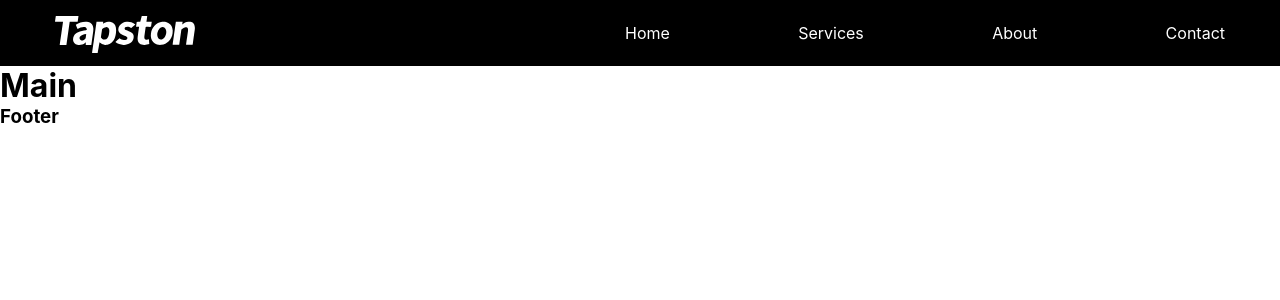
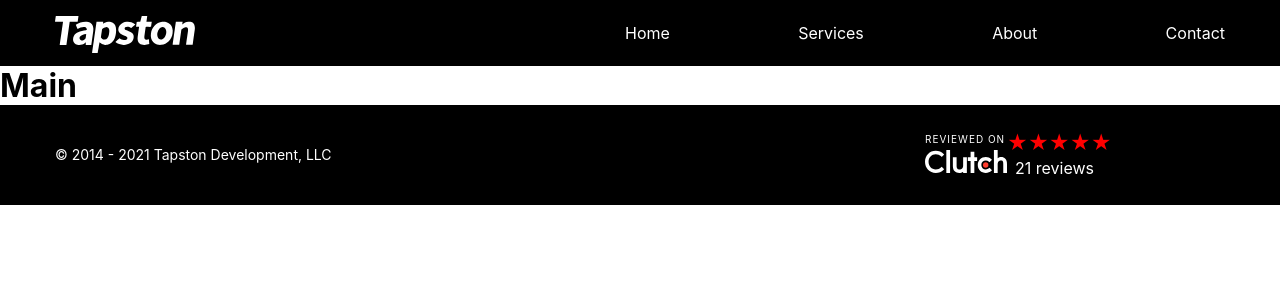
Before and after one commit to 007vict/test-orange, a React (Create React App) app: page / in a window 1280 px wide. Shown: the top 300 px of the page. Built offline with nearby package versions, Linux system fonts and the light colour scheme.

Commit message:
feat: create Footer and css property

```diff
--- a/src/components/Footer.js
+++ b/src/components/Footer.js
@@ -1,9 +1,38 @@
 import React from 'react'
+import classes from '../css/Footer.module.css'
+import container from '../css/Container.module.css'
 
 export default function Footer() {
   return (
-    <footer className='Footer'>
-      <h3>Footer</h3>
+    <footer className={classes.footer}>
+      <div className={container.container}>
+        <div>
+          <h6>© 2014 - 2021 Tapston Development, LLC</h6>
+        </div>
+        <div className={classes.clutch}>
+          <div className={classes.logo_wrapper}>
+            <span className={classes.logo_text}>Reviewed on</span>
+            <a
+              className={classes.logotype}
+              target="_blank"
+              href="https://clutch.co/profile/tapston?utm_source=widget&utm_medium=2&utm_campaign=widget&utm_content=logo#summary"></a>
+          </div>
+          <div className={classes.cont_stars}>
+            <div className={classes.fivestars}>
+              <span class="active"></span>
+              <span class="active"></span>
+              <span class="active"></span>
+              <span></span>
+              <span></span>
+            </div>
+            <span class={classes.reviews_count}>
+              <a href="https://clutch.co/profile/tapston?utm_source=widget&amp;utm_medium=2&amp;utm_campaign=widget&amp;utm_content=num_reviews#reviews">
+                21 reviews
+              </a>
+            </span>
+          </div>
+        </div>
+      </div>
     </footer>
-  )
+  );
 }
--- a/src/css/Container.module.css
+++ b/src/css/Container.module.css
@@ -2,7 +2,9 @@
   position: relative;
   margin: 0 auto;
   max-width: 1170px;
+  height: 100%;
   display: flex;
+  flex-direction: row;
   justify-content: space-between;
   align-items: center;
 }
--- a/src/css/Footer.module.css
+++ b/src/css/Footer.module.css
@@ -0,0 +1,71 @@
+.footer {
+  height: 100px;
+  background-color: black;
+  color: white;
+}
+
+h6 {
+  display: block;
+  font-size: 14px;
+  font-weight: normal;
+  line-height: 36px;
+}
+
+.clutch {
+  display: flex;
+  flex-direction: row;
+  width: 300px;
+  height: 45px;
+}
+
+.logo_wrapper {
+  display: block;
+  width: 82px;
+}
+
+.logo_text {
+  display: block;
+  font-size: 10px;
+  letter-spacing: 1px;
+  text-transform: uppercase;
+}
+
+.logotype {
+  background-image: url('../css/images/logotype.svg');
+  background-position: 50%;
+  background-repeat: no-repeat;
+  display: block;
+  height: 35px;
+  color: white;
+}
+
+.cont_stars {
+  display: flex;
+  flex-direction: column;
+  justify-content: space-between;
+  align-items: center;
+}
+
+.fivestars {
+  width: 95px;
+  display: inline-block;
+	font-size: 0;
+}
+
+.fivestars span {
+	padding: 0;
+	font-size: 20px;
+	line-height: 1;
+	color: red;
+}
+.fivestars > span:before {
+	content: '★';
+}
+.fivestars > span.active {
+	color: red;
+}
+
+.reviews_count a{
+  color: white;
+  text-decoration: none;
+}
```
Also changed, not shown: src/css/images/logotype.svg (added).
